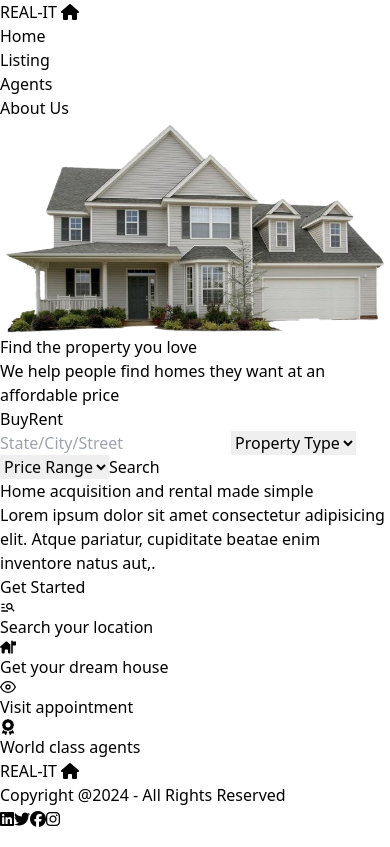
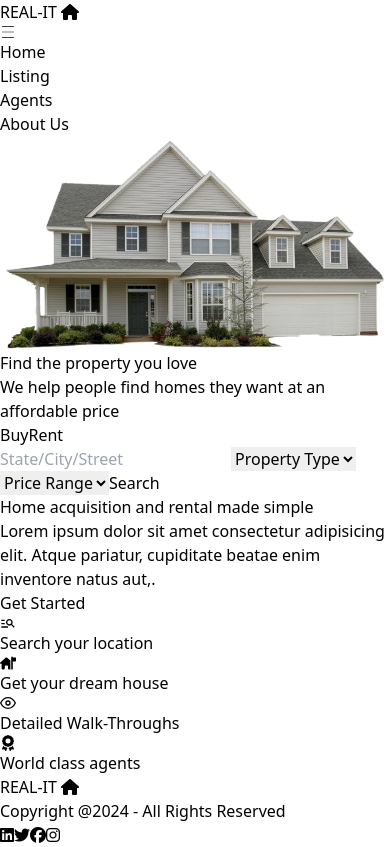
Before and after one commit to as31212/Mock-Home, a React (Vite) app: page /Home in a window 390 px wide. Built offline with nearby package versions, Linux system fonts and the light colour scheme.

Commit message:
hamburger menu

```diff
--- a/src/App.tsx
+++ b/src/App.tsx
@@ -9,6 +9,7 @@ import AgentsDetails from "./components/AgentDetails";
 import Home from "./components/Home";
 import { ListingInterface } from "./interfaces/ListingsInterface";
 import { AgentInterface } from "./interfaces/AgentInterface";
+import ScrollToTop from "./ScrollToTop";
 
 function App() {
 
@@ -47,6 +48,13 @@ function App() {
     fetchAgents();
   },[])
 
+  // hamburger menu toggle logic
+  const [menu,setMenu] = useState<boolean>(false);
+  const toggleMenu = ():void =>{
+    setMenu(!menu);
+  }
+
+
   // pagination logic
   const [page,setPage] = useState<number>(1);
   const numberPageSet = (page : number) : void => {
@@ -72,7 +80,8 @@ function App() {
   return (
     <>
       <Router>
-        <Nav />
+        <Nav menu={menu} toggleMenu={toggleMenu} />
+        <ScrollToTop />
         <Routes>
           <Route path="/Home" element={<Home />} />
           <Route path="/AgentsDetails" element={<AgentsDetails />} />
--- /dev/null
+++ b/src/ScrollToTop.tsx
@@ -0,0 +1,18 @@
+// whenever the location pathname changes
+// it the page will scroll to the top automatically
+// look at app.tsxs routes for the rest of the code
+
+import { useLocation } from "react-router-dom"
+import { useEffect } from "react";
+
+const ScrollToTop : React.FC = ()=>{
+    const location = useLocation();
+    useEffect(()=>{
+        window.scrollTo(0,0);
+
+    },[location.pathname])
+
+    return null;
+};
+
+export default ScrollToTop;
--- a/src/components/Footer.tsx
+++ b/src/components/Footer.tsx
@@ -7,7 +7,7 @@ const Footer : React.FC = ()=>{
 
     return(
         <>
-        <footer className="flex justify-around h-20 p-5 bg-black text-white text-md">
+        <footer className="flex justify-around h-auto min-h-20 p-5 bg-black text-white text-md">
         <div className='flex' id="logo">
             <Link to='/Home'>REAL-IT <FontAwesomeIcon icon={faHouse} /></Link>
         </div>
--- a/src/components/Home.tsx
+++ b/src/components/Home.tsx
@@ -1,13 +1,15 @@
 import Footer from "./Footer";
+import { Link } from "react-router-dom";
 import { MdManageSearch } from "react-icons/md";
 import { FiEye } from "react-icons/fi";
 import { FaHouseFlag } from "react-icons/fa6";
 import { FaAward } from "react-icons/fa6";
 
+
 const Home: React.FC = () => {
   return (
     <>
-      <div id="home-page-one" className="h-screen flex flex-col lg:flex-row justify-center items-center bg-orange-50">
+      <div id="home-page-one" className="h-auto flex flex-col lg:flex-row justify-center items-center bg-orange-50">
         <div className="w-full lg:w-1/2">
           <img
             className="w-full h-auto object-cover"
@@ -62,18 +64,22 @@ const Home: React.FC = () => {
           </div>
         </div>
       </div>
-      <div id="home-page-two" className="h-screen flex flex-wrap justify-center items-center gap-5">
-      <div className="min-w-96 max-w-lg bg-orange-100 rounded-2xl h-1/3 flex flex-col justify-center gap-5 p-5 ">
+      <div id="home-page-two" className=" min-h-screen flex justify-center items-center p-5 gap-5">
+      <div className="page-2-large-div h-[500px] w-1/2 bg-orange-200 rounded-2xl flex flex-col justify-center gap-5 p-5 ">
         <h2 className="font-bold text-2xl">Home acquisition and rental made simple</h2>
         <p className="">Lorem ipsum dolor sit amet consectetur adipisicing elit. Atque pariatur, cupiditate beatae enim inventore natus aut,.</p>
-        <button className="bg-black text-white w-32 py-3 rounded-lg ">Get Started</button>
+        <Link to='/Listing'>
+          <button className="bg-black text-white w-32 py-3 rounded-lg ">
+           Get Started
+          </button>
+        </Link>
       </div>
-      <div className="min-w-96 max-w-lg h-1/3 flex flex-wrap gap-2">
-    <div className="bg-orange-50 w-5/12 h-5/12 rounded-lg flex flex-col justify-center font-bold text-lg p-5 gap-3"><MdManageSearch className="mx-auto text-3xl"/><h2>Search your location</h2></div>
-    <div className="bg-orange-50 w-5/12 h-5/12 rounded-lg flex flex-col justify-center font-bold text-lg p-5 gap-3"><FaHouseFlag className="mx-auto text-3xl"/>
+      <div className="page-2-large-div min-w-96 h-[500px] w-1/3 flex flex-wrap gap-2">
+    <div className="bg-orange-50 w-5/12 h-5/12 rounded-lg flex flex-col justify-center font-bold text-center text-3xl p-5 gap-3 home-2-box"><MdManageSearch className="mx-auto text-3xl text-orange-400"/><h2>Search your location</h2></div>
+    <div className="bg-orange-50 w-5/12 h-5/12 rounded-lg flex flex-col justify-center font-bold text-center text-3xl p-5 gap-3 home-2-box"><FaHouseFlag className="mx-auto text-3xl text-orange-400"/>
 <h2>Get your dream house</h2></div>
-    <div className="bg-orange-50 w-5/12 h-5/12 rounded-lg flex flex-col justify-center font-bold text-lg p-5 gap-3"><FiEye className="mx-auto text-3xl"/><h2>Visit appointment</h2></div>
-    <div className="bg-orange-50 w-5/12 h-5/12 rounded-lg flex flex-col justify-center font-bold text-lg p-5 gap-3"><FaAward className="mx-auto text-3xl"/><h2>World class agents</h2></div>
+    <div className="bg-orange-50 w-5/12 h-5/12 rounded-lg flex flex-col justify-center font-bold text-center text-3xl p-5 gap-3 home-2-box"><FiEye className="mx-auto text-3xl text-orange-400"/><h2>Detailed Walk-Throughs</h2></div>
+    <div className="bg-orange-50 w-5/12 h-5/12 rounded-lg flex flex-col justify-center font-bold text-center text-3xl p-5 gap-3 home-2-box"><FaAward className="mx-auto text-3xl text-orange-400"/><h2>World class agents</h2></div>
       </div>
       </div>
       <Footer />
--- a/src/components/Nav.tsx
+++ b/src/components/Nav.tsx
@@ -1,20 +1,47 @@
 import { faHouse } from '@fortawesome/free-solid-svg-icons';
 import { FontAwesomeIcon } from '@fortawesome/react-fontawesome';
 import { Link,useLocation } from 'react-router-dom';
+import { CiMenuBurger } from "react-icons/ci";
 
+interface NavInterface{
+  menu: boolean;
+  toggleMenu: ()=> void;
+}
 
+const Nav : React.FC<NavInterface> = ({menu,toggleMenu})=>{
 
-
-const Nav : React.FC = ()=>{
     const location = useLocation();
 
     return(
         <>
-        <nav className='flex justify-around p-2 h-16 text-2xl '>
+        <nav className='flex justify-around p-2 h-auto min-h-16 text-2xl'>
         <div className='' id="logo">
             <Link to='/Home'>REAL-IT <FontAwesomeIcon icon={faHouse} /></Link>
         </div>
-            <ul className='flex gap-10'>
+            <ul id='main-nav' className='flex gap-10'>
+            <li>
+          <Link className={`border-gray-600 pb-1 ${location.pathname === '/Home' ? 'border-b-2' : 'hover:border-b-2'}`} to="/Home">
+            Home
+          </Link>
+        </li>
+        <li>
+          <Link className={`border-gray-600 pb-1 ${location.pathname === '/Listing' ? 'border-b-2' : 'hover:border-b-2'}`} to="/Listing">
+            Listing
+          </Link>
+        </li>
+        <li>
+          <Link className={`border-gray-600 pb-1 ${location.pathname === '/Agents' ? 'border-b-2' : 'hover:border-b-2'}`} to="/Agents">
+            Agents
+          </Link>
+        </li>
+        <li>
+          <Link className={`border-gray-600 pb-1 ${location.pathname === '/About' ? 'border-b-2' : 'hover:border-b-2'}`} to="/About">
+            About Us
+          </Link>
+        </li>
+            </ul>
+            <CiMenuBurger onClick={()=>toggleMenu()} id='hamburger' />
+            <ul id='hamburger-nav' className={`flex flex-col gap-10 ${menu ? '' : 'hidden'}`}>
             <li>
           <Link className={`border-gray-600 pb-1 ${location.pathname === '/Home' ? 'border-b-2' : 'hover:border-b-2'}`} to="/Home">
             Home
--- a/src/index.css
+++ b/src/index.css
@@ -1,3 +1,33 @@
 @tailwind base;
 @tailwind components;
 @tailwind utilities;
+
+@media (max-width: 1100px) {
+    #home-page-two{
+        flex-wrap: wrap;
+    }
+    .home-2-box{
+        width: 100%;
+    }
+    .page-2-large-div{
+        width: 100%;
+    }
+}
+@media (max-width: 700px) {
+    #main-nav{
+        display: none;
+    }
+    footer{
+        flex-direction: column;
+        align-items: center;
+        gap: 20px;
+    }
+}
+@media (min-width: 700px) {
+    #hamburger-nav{
+        display: none;
+    }
+    #hamburger{
+        display: none;
+    }
+}
```
